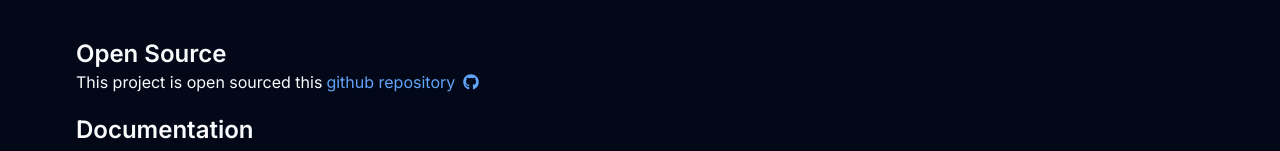
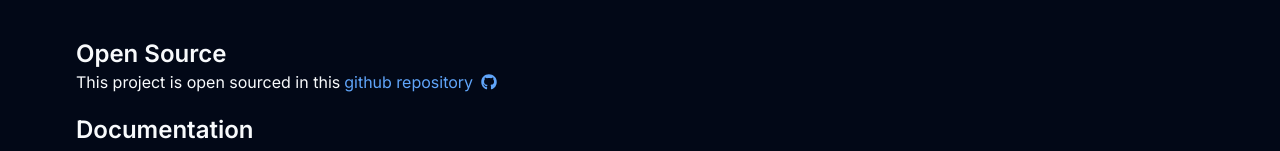
Before and after one commit to dev4ult/readme-md-editor, a React (Vite) app: page / in a window 1280 px wide. Shown: the part 750-901 px from the top of the page. Built offline with nearby package versions, Linux system fonts and the light colour scheme.

Commit message:
fix docs

```diff
--- a/src/pages/documentation.tsx
+++ b/src/pages/documentation.tsx
@@ -7,7 +7,7 @@ const Documentation = () => {
       <div className="mb-5">
         <h1 className="text-2xl font-semibold">Open Source</h1>
         <p className="flex gap-1">
-          <span>This project is open sourced this</span>
+          <span>This project is open sourced in this</span>
           <a href="https://github.com/dev4ult/readme-md-editor" className="flex gap-2 items-center text-blue-400 hover:underline" target="_black">
             <span>github repository</span>
             <FaGithub />
```
